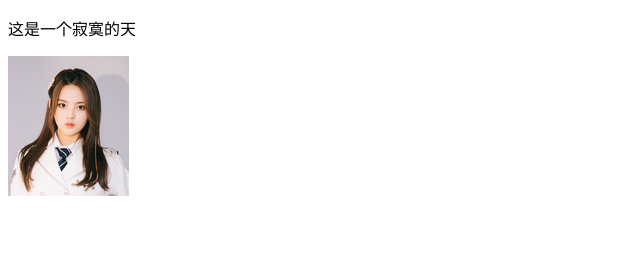
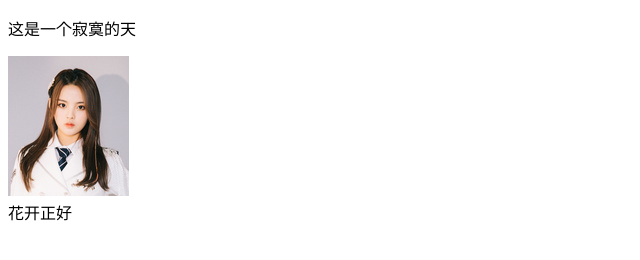
Before and after one commit to eileenliao/studyPull, a plain HTML site: page index.html in a window 1280 px wide. Shown: the full height of the page, 0-640 px from the left. Drawn offline with Linux system fonts and the light colour scheme.

Commit message:
花开正好

```diff
--- a/index.html
+++ b/index.html
@@ -9,5 +9,7 @@
 <body>
     <p>这是一个寂寞的天</p>
     <img src="./ycy.jpg" alt="">
+    <br>
+    <span>花开正好</span>
 </body>
 </html>
```
